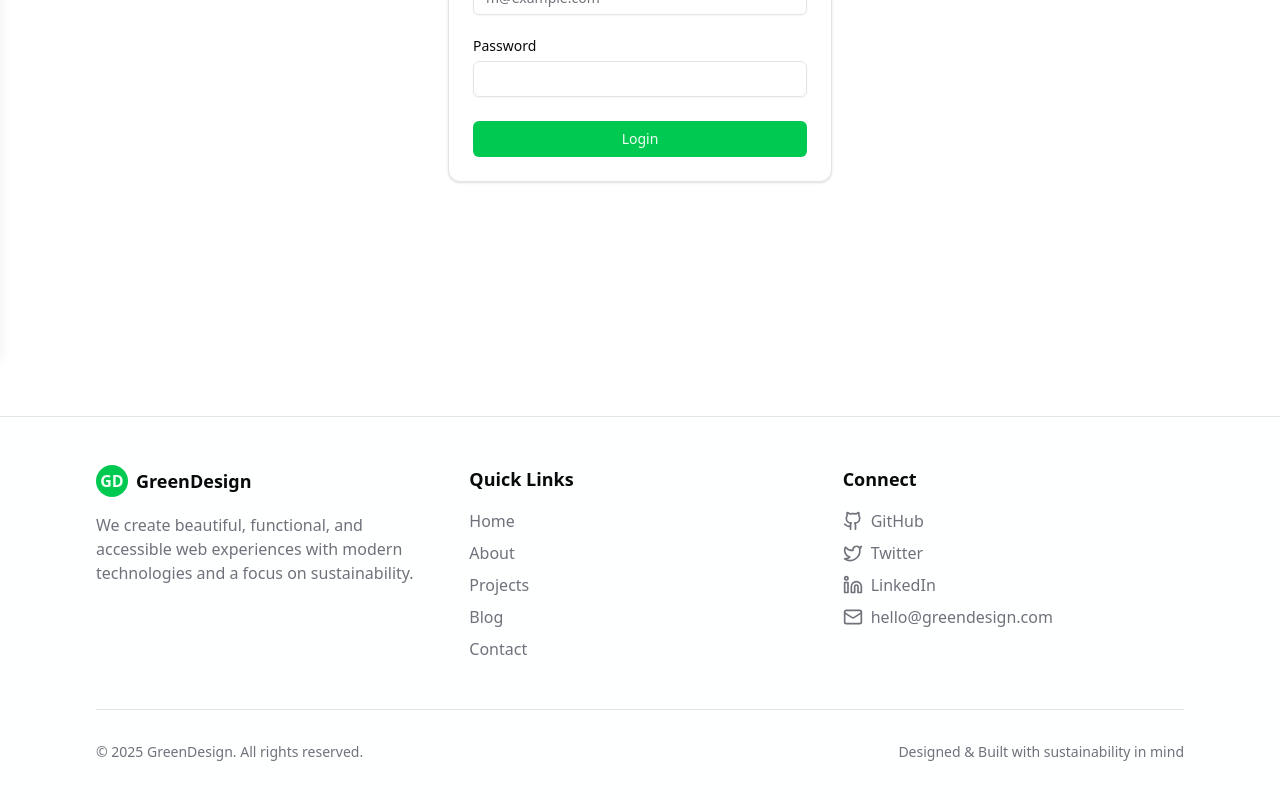
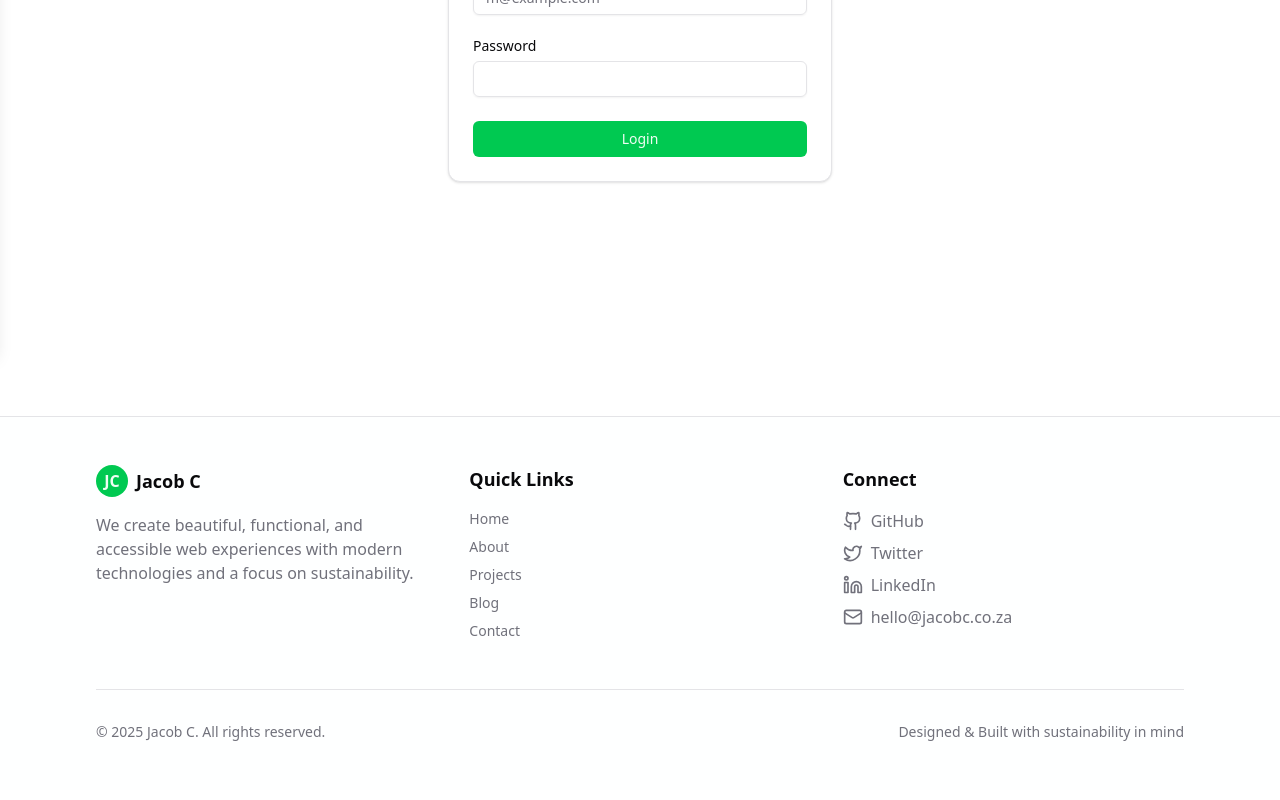
Before and after one commit to jchademwiri/jacob-chademwiri-official, a Next.js app: page /auth/login in a window 1280 px wide. Shown: the part 448-1248 px from the top of the page. Built offline with nearby package versions, Linux system fonts and the light colour scheme.

Commit message:
Social Links update

```diff
--- a/src/components/footer.tsx
+++ b/src/components/footer.tsx
@@ -1,8 +1,14 @@
+'use client';
 import Link from 'next/link';
 import { Github, Linkedin, Mail, Twitter } from 'lucide-react';
+import { SocialLinks } from './social-links';
+import { usePathname } from 'next/navigation';
+import { navLinks } from '@/constraints';
 
 export function Footer() {
   const currentYear = new Date().getFullYear();
+
+  const pathname = usePathname();
 
   return (
     <footer className="w-full border-t bg-background/50 backdrop-blur-md">
@@ -12,9 +18,9 @@ export function Footer() {
           <div className="space-y-4">
             <div className="flex items-center space-x-2">
               <div className="h-8 w-8 rounded-full bg-primary flex items-center justify-center">
-                <span className="text-primary-foreground font-bold">GD</span>
+                <span className="text-primary-foreground font-bold">JC</span>
               </div>
-              <span className="font-bold text-lg">GreenDesign</span>
+              <span className="font-bold text-lg">Jacob C</span>
             </div>
             <p className="text-muted-foreground">
               We create beautiful, functional, and accessible web experiences
@@ -26,86 +32,35 @@ export function Footer() {
           <div className="space-y-4">
             <h3 className="text-lg font-semibold">Quick Links</h3>
             <nav className="flex flex-col space-y-2">
-              <Link
-                href="/"
-                className="text-muted-foreground hover:text-primary transition-colors duration-200"
-              >
-                Home
-              </Link>
-              <Link
-                href="/about"
-                className="text-muted-foreground hover:text-primary transition-colors duration-200"
-              >
-                About
-              </Link>
-              <Link
-                href="/projects"
-                className="text-muted-foreground hover:text-primary transition-colors duration-200"
-              >
-                Projects
-              </Link>
-              <Link
-                href="/blog"
-                className="text-muted-foreground hover:text-primary transition-colors duration-200"
-              >
-                Blog
-              </Link>
-              <Link
-                href="/contact"
-                className="text-muted-foreground hover:text-primary transition-colors duration-200"
-              >
-                Contact
-              </Link>
+              {navLinks.map(({ label, href }) => {
+                const isActive = pathname === href;
+
+                return (
+                  <Link
+                    key={href}
+                    href={href}
+                    className={`text-sm text-muted-foreground font-medium transition-colors ${
+                      isActive
+                        ? 'text-primary'
+                        : 'text-foreground hover:text-primary'
+                    }`}
+                  >
+                    {label}
+                  </Link>
+                );
+              })}
             </nav>
           </div>
 
           {/* Social Links */}
-          <div className="space-y-4">
-            <h3 className="text-lg font-semibold">Connect</h3>
-            <div className="flex flex-col space-y-2">
-              <a
-                href="https://github.com/greendesign"
-                target="_blank"
-                rel="noopener noreferrer"
-                className="flex items-center space-x-2 text-muted-foreground hover:text-primary transition-colors duration-200"
-              >
-                <Github className="h-5 w-5" />
-                <span>GitHub</span>
-              </a>
-              <a
-                href="https://twitter.com/greendesign"
-                target="_blank"
-                rel="noopener noreferrer"
-                className="flex items-center space-x-2 text-muted-foreground hover:text-primary transition-colors duration-200"
-              >
-                <Twitter className="h-5 w-5" />
-                <span>Twitter</span>
-              </a>
-              <a
-                href="https://linkedin.com/company/greendesign"
-                target="_blank"
-                rel="noopener noreferrer"
-                className="flex items-center space-x-2 text-muted-foreground hover:text-primary transition-colors duration-200"
-              >
-                <Linkedin className="h-5 w-5" />
-                <span>LinkedIn</span>
-              </a>
-              <a
-                href="mailto:hello@greendesign.com"
-                className="flex items-center space-x-2 text-muted-foreground hover:text-primary transition-colors duration-200"
-              >
-                <Mail className="h-5 w-5" />
-                <span>hello@greendesign.com</span>
-              </a>
-            </div>
-          </div>
+          <SocialLinks />
         </div>
 
         {/* Copyright */}
         <div className="mt-12 pt-8 border-t">
           <div className="flex flex-col sm:flex-row justify-between items-center">
             <p className="text-sm text-muted-foreground">
-              © {currentYear} GreenDesign. All rights reserved.
+              © {currentYear} Jacob C. All rights reserved.
             </p>
             <p className="text-sm text-muted-foreground mt-4 sm:mt-0">
               Designed & Built with sustainability in mind
--- a/src/components/mobile-nav.tsx
+++ b/src/components/mobile-nav.tsx
@@ -65,7 +65,7 @@ export function MobileNav({ isOpen, onClose }: MobileNavProps) {
               <div className="h-8 w-8 rounded-full bg-primary flex items-center justify-center">
                 <span className="text-primary-foreground font-bold">GD</span>
               </div>
-              <span className="font-bold">GreenDesign</span>
+              <span className="font-bold">Jacob C</span>
             </Link>
             <button
               onClick={onClose}
--- a/src/components/navbar.tsx
+++ b/src/components/navbar.tsx
@@ -7,6 +7,8 @@ import { Button } from '@/components/ui/button';
 import { MobileNav } from './mobile-nav';
 import { ThemeToggle } from './theme-toggle';
 import { cn } from '@/lib/utils';
+import { usePathname } from 'next/navigation';
+import { navLinks } from '@/constraints';
 
 export function Navbar() {
   const [isOpen, setIsOpen] = useState(false);
@@ -21,6 +23,8 @@ export function Navbar() {
     window.addEventListener('scroll', handleScroll);
     return () => window.removeEventListener('scroll', handleScroll);
   }, []);
+
+  const pathname = usePathname();
 
   return (
     <>
@@ -38,46 +42,33 @@ export function Navbar() {
             <div className="flex items-center">
               <Link href="/" className="flex items-center space-x-2">
                 <div className="h-8 w-8 rounded-full bg-primary flex items-center justify-center">
-                  <span className="text-primary-foreground font-bold">GD</span>
+                  <span className="text-primary-foreground font-bold">JC</span>
                 </div>
                 <span className="font-bold text-lg hidden sm:inline-block">
-                  GreenDesign
+                  Jacob C
                 </span>
               </Link>
             </div>
 
             {/* Desktop Navigation */}
             <nav className="hidden md:flex items-center space-x-6">
-              <Link
-                href="/"
-                className="text-sm font-medium transition-colors hover:text-primary"
-              >
-                Home
-              </Link>
-              <Link
-                href="/about"
-                className="text-sm font-medium transition-colors hover:text-primary"
-              >
-                About
-              </Link>
-              <Link
-                href="/projects"
-                className="text-sm font-medium transition-colors hover:text-primary"
-              >
-                Projects
-              </Link>
-              <Link
-                href="/blog"
-                className="text-sm font-medium transition-colors hover:text-primary"
-              >
-                Blog
-              </Link>
-              <Link
-                href="/contact"
-                className="text-sm font-medium transition-colors hover:text-primary"
-              >
-                Contact
-              </Link>
+              {navLinks.map(({ label, href }) => {
+                const isActive = pathname === href;
+
+                return (
+                  <Link
+                    key={href}
+                    href={href}
+                    className={`text-sm font-medium transition-colors ${
+                      isActive
+                        ? 'text-primary'
+                        : 'text-foreground hover:text-primary'
+                    }`}
+                  >
+                    {label}
+                  </Link>
+                );
+              })}
             </nav>
 
             {/* Right side actions */}
--- a/src/components/social-links.tsx
+++ b/src/components/social-links.tsx
@@ -1,41 +1,46 @@
-import { Facebook, Github, Linkedin } from 'lucide-react';
+import { Facebook, Github, Linkedin, Mail, Twitter } from 'lucide-react';
 import Link from 'next/link';
-import { useState } from 'react';
 
 export const SocialLinks = () => {
-  const [darkMode] = useState(true);
   return (
-    <div className="flex justify-center gap-6 pt-8">
+    <div className="space-y-4">
+      <h3 className="text-lg font-semibold">Connect</h3>
+      <div className="flex flex-col space-y-2">
         <Link
-        href="https://github.com/jchademwiri"
-        className={`p-2 rounded-full ${
-          darkMode ? 'hover:bg-green-900/60' : 'hover:bg-green-100'
-        } transition-colors`}
+          href="https://github.com/Jacob C"
           target="_blank"
-        rel="noreferrer"
+          rel="noopener noreferrer"
+          className="flex items-center space-x-2 text-muted-foreground hover:text-primary transition-colors duration-200"
         >
-        <Github size={20} />
+          <Github className="h-5 w-5" />
+          <span>GitHub</span>
         </Link>
+        <a
+          href="https://twitter.com/Jacob C"
+          target="_blank"
+          rel="noopener noreferrer"
+          className="flex items-center space-x-2 text-muted-foreground hover:text-primary transition-colors duration-200"
+        >
+          <Twitter className="h-5 w-5" />
+          <span>Twitter</span>
+        </a>
+        <a
+          href="https://linkedin.com/company/Jacob C"
+          target="_blank"
+          rel="noopener noreferrer"
+          className="flex items-center space-x-2 text-muted-foreground hover:text-primary transition-colors duration-200"
+        >
+          <Linkedin className="h-5 w-5" />
+          <span>LinkedIn</span>
+        </a>
         <Link
-        href="https://facebook.com/jchademwiri"
-        className={`p-2 rounded-full ${
-          darkMode ? 'hover:bg-green-900/60' : 'hover:bg-green-100'
-        } transition-colors`}
-        target="_blank"
-        rel="noreferrer"
+          href="mailto:hello@Jacob C.com"
+          className="flex items-center space-x-2 text-muted-foreground hover:text-primary transition-colors duration-200"
         >
-        <Facebook size={20} />
+          <Mail className="h-5 w-5" />
+          <span>hello@jacobc.co.za</span>
         </Link>
-      <Link
-        href="https://linkedin.com/in/jchademwiri"
-        className={`p-2 rounded-full ${
-          darkMode ? 'hover:bg-green-900/60' : 'hover:bg-green-100'
-        } transition-colors`}
-        target="_blank"
-        rel="noreferrer"
-      >
-        <Linkedin size={20} />
-      </Link>
+      </div>
     </div>
   );
 };
--- /dev/null
+++ b/src/constraints.ts
@@ -0,0 +1,7 @@
+export const navLinks = [
+  { label: 'Home', href: '/' },
+  { label: 'About', href: '/about' },
+  { label: 'Projects', href: '/projects' },
+  { label: 'Blog', href: '/blog' },
+  { label: 'Contact', href: '/contact' },
+];
```
Also changed, not shown: 1 other file (tests, documents, lock files or other folders). Lines whose indentation alone changed are shown as unchanged.
